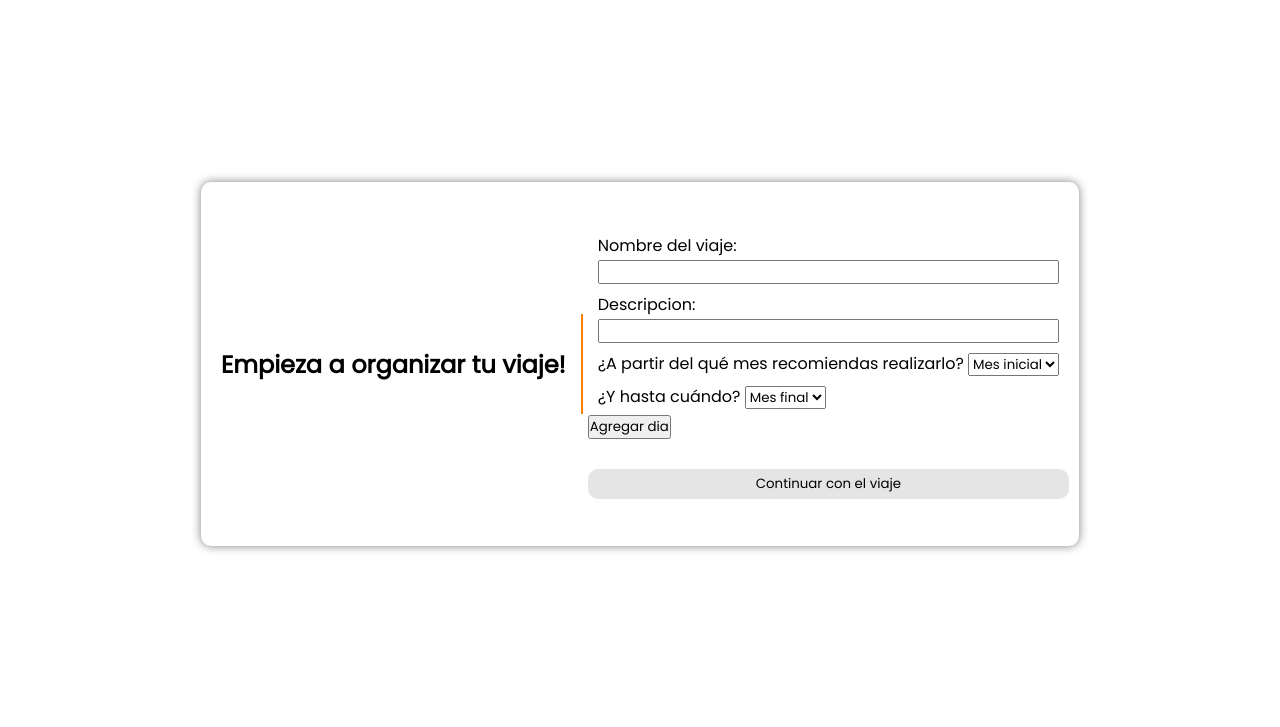
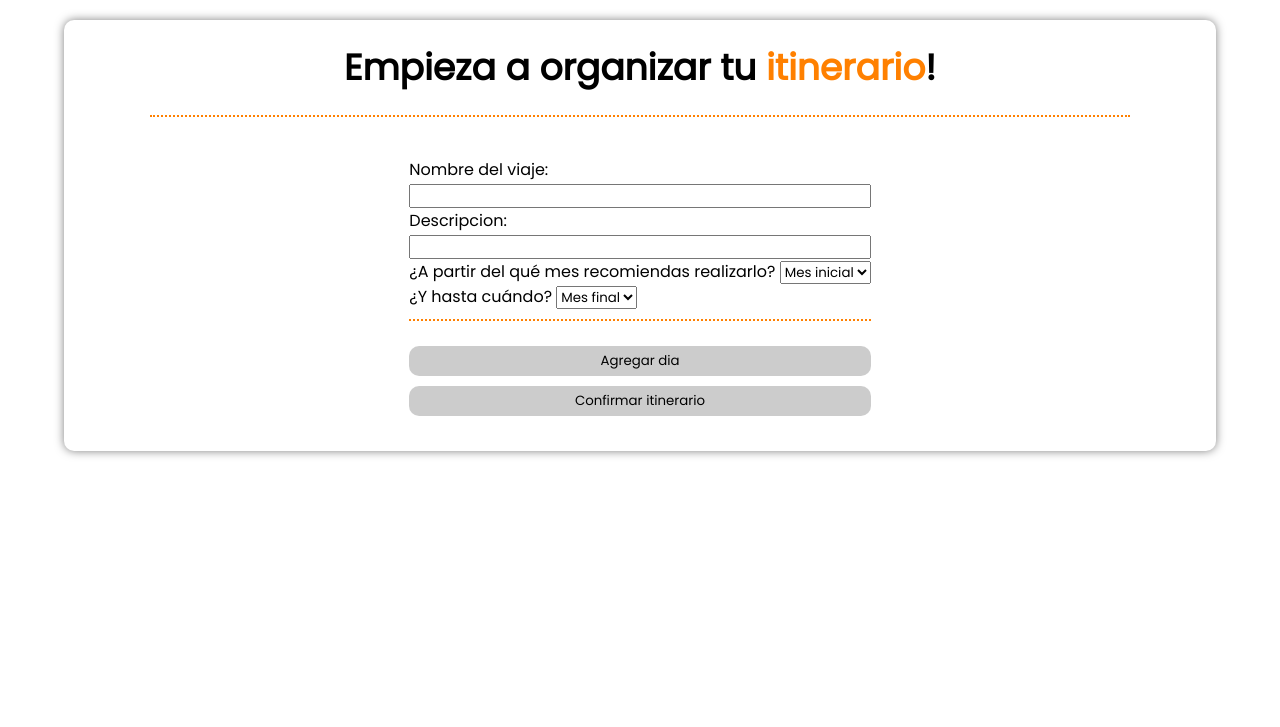
Before and after one commit to IgnacioLopez04/TP-IW2023-Lopez-Bellotti-Trinchieri, a Django app: page /viajes/ in a window 1280 px wide. Shown: the part 50-777 px from the top of the page. Run offline with Django 4.2, Linux system fonts and the light colour scheme; the visitor is signed in with stand-in values (Sample User, id 1); data that the repository does not hold is empty; some libraries are stand-ins or nearby versions.

Commit message:
Css de viaje.html

```diff
--- a/PlanificadorViajes/PlanificadorViajes/settings.py
+++ b/PlanificadorViajes/PlanificadorViajes/settings.py
@@ -82,6 +82,7 @@ MIDDLEWARE = [
     'django.contrib.auth.middleware.AuthenticationMiddleware',
     'django.contrib.messages.middleware.MessageMiddleware',
     'django.middleware.clickjacking.XFrameOptionsMiddleware',
+    'allauth.account.middleware.AccountMiddleware',
 ]
 
 ROOT_URLCONF = 'PlanificadorViajes.urls'
--- a/PlanificadorViajes/SitioWeb/static/CSS/inicio.css
+++ b/PlanificadorViajes/SitioWeb/static/CSS/inicio.css
@@ -35,7 +35,6 @@ main{
     background-color: rgba(255,128,0,0.2);
 }
 
-
 .cont-info-carrusel{
     display: flex;
     flex-direction: row;
@@ -67,8 +66,6 @@ main{
 
 .info-pag div h1{
     font-size: 36px;
-
-
 }
 
 /* fin info pag */
@@ -127,7 +124,7 @@ main{
     position: absolute;
     top: 50%;
 
-    width: 97%;
+    width: 99%;
     display: flex;
     justify-content: space-between;
 }
--- a/PlanificadorViajes/SitioWeb/static/CSS/viaje.css
+++ b/PlanificadorViajes/SitioWeb/static/CSS/viaje.css
@@ -10,76 +10,114 @@ main {
     align-items: center;
 
     width: 100%;
-    height: 91vh;
 
     position: relative;
     top: 50px;
 }
 
-#cont-bienvenida{
+.cont-form-viaje{
+    width: 90%;
     box-shadow: 0px 0px 10px rgba(0,0,0,0.5);
+
+    margin: 20px;
     border-radius: 10px;
 
+    display: flex;
+    flex-direction: column;
+    justify-content: center;
+    align-items: center;
+}
+
+/* titulo */
+
+#cont-titulo{
+    margin: 20px 0px;
+    font-size: 24px;
+}
+
+#cont-titulo span{
+    color: #ff8000;
+}
+/* fin titulo */
+
+#divisor{
+    width: 85%;
+    border-top: 2px dotted #ff8000;
+
+    margin-bottom: 20px;
+}
+
+/* form */
+form{
+    margin-bottom: 20px;
+
     padding: 10px;
+}
+/* descripcion viaje */
+#cont-form-viaje{
+    padding: 10px 0px;
+    margin-bottom: 10px;
+    border-bottom: 2px dotted #ff8000;
+}
+
+#cont-form-viaje input{
+    width: 100%;
+}
+/* fin descripcion viaje */
+/* dia */
+#form-lista-dias{
+    padding-bottom: 10px;
 
     display: flex;
     align-items: center;
-
-    height: 50%;
+    justify-content: center;
+    flex-direction: column;
 }
 
-#cont-bienvenida h1{
-    margin: 0px 10px;
+#form-lista-dias input{
+    width: 100%;
 }
 
-#divisor{
-    height: 100px;
-    width: 1px;
-    border-right: 2px solid #ff8000;
-
-    margin: 5px;
+#form-lista-dias h1{
+    margin-top: 10px;
 }
 
-#cont-form-viaje{
-    margin: 0px 10px;
-    height: 100%;
+.form-dia:not(:last-child){
+    padding-bottom:20px;
+    border-bottom: 1px solid rgba(0,0,0,0.5);
 }
 
-#cont-form-viaje form{
+.form-dia p:nth-child(4){
     display: flex;
-    align-items: center;
-    flex-direction: column;
-
-    height: 100%;
 }
 
-.cont-form{
-    display: flex;
-    align-items: start;
-    flex-direction: column;
-
-    width: 100%;
-    height: 70%;
+#form-lista-dias p{
+    margin:5px 0px;
 }
 
-.cont-form p{
-    margin: 4px 0px;
+#id-btn-eliminar-destino{
+    width: 100%;
+    padding: 5px;
 }
 
-#btn-cargar-viaje{
+#empty-destino{
+    margin: 5px 0px;
+}
+/* fin dia */
+
+.btn-cargas{
     width: 100%;
+    margin: 5px 0px;
     padding: 5px 0px;
-    margin: 30px 0px 00px 0px;
+}
 
-    background-color: rgba(0,0,0,0.1);
+button{
+    background-color: rgba(0,0,0,0.2);
     border: none;
     border-radius: 10px;
 }
 
-#btn-cargar-viaje:hover{
+button:hover{
     background-color: #ff8000;
 }
-
-p, input{
-    width: 100%;
-}
+/* fin form */
--- a/PlanificadorViajes/viajes/templates/viaje.html
+++ b/PlanificadorViajes/viajes/templates/viaje.html
@@ -8,9 +8,9 @@
 {% block content%}
 
 <main onclick='closeSidebar()'>
-  <section id="cont-bienvenida">
+  <section class="cont-form-viaje">
         <div id="cont-titulo">
-          <h1>Empieza a organizar tu viaje!</h1>
+          <h1>Empieza a organizar tu <span>itinerario</span>!</h1>
         </div>
         <div id="divisor"></div>
         <form method="post">
@@ -35,10 +35,10 @@
                     </div>
                 </div>
                 <div class="btn-carga">
-                    <button id="btn-agregar-dias" type="button">Agregar dia</button>
+                    <button id="btn-agregar-dias" type="button" class='btn-cargas'>Agregar dia</button>
                 </div>
             </div>
-            <button type="submit" id="btn-cargar-viaje">Continuar con el viaje</button>
+            <button type="submit" id="btn-cargar-viaje" class='btn-cargas'>Confirmar itinerario</button>
         </form>
     </section>
 </main>
```
